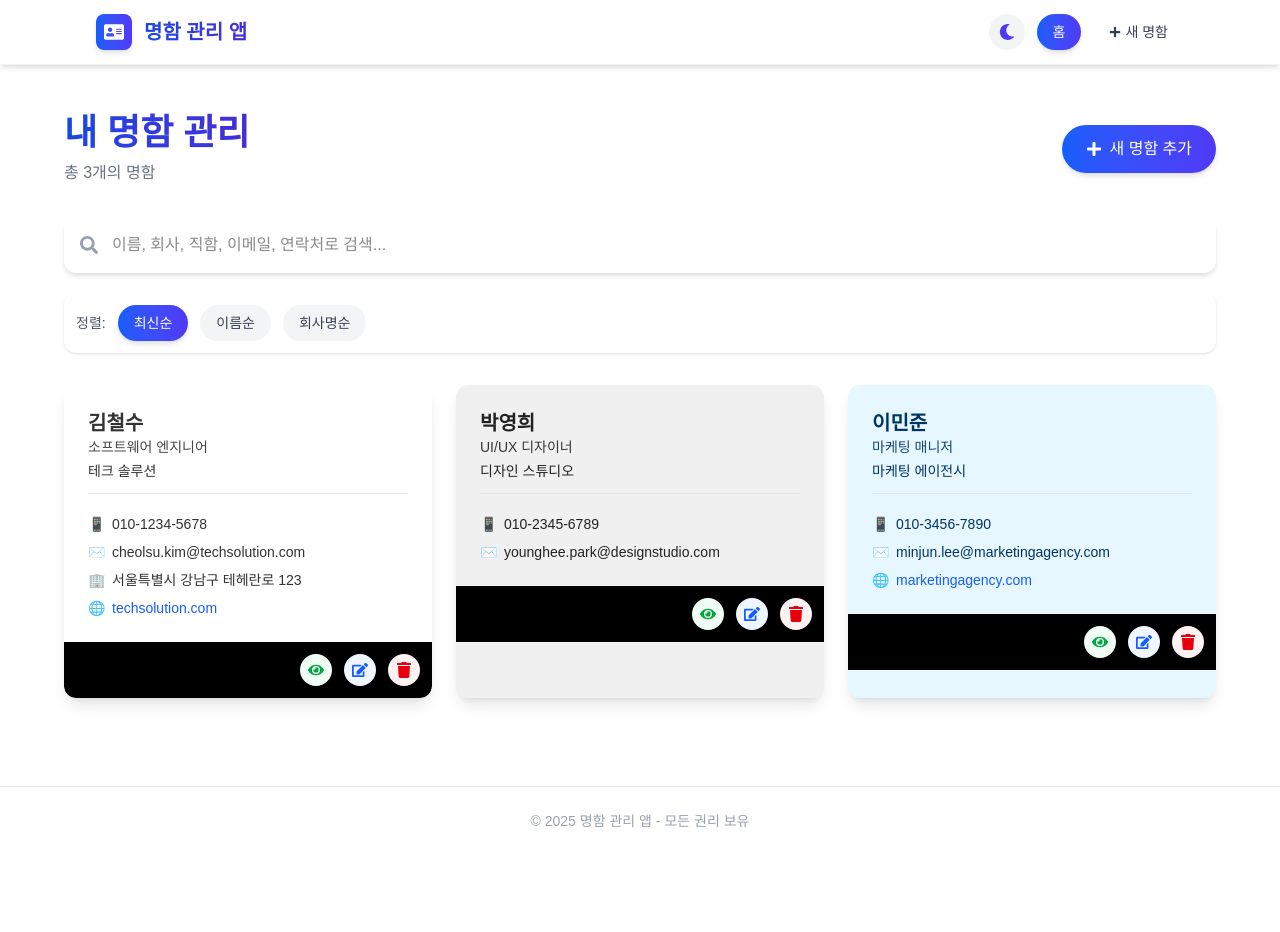
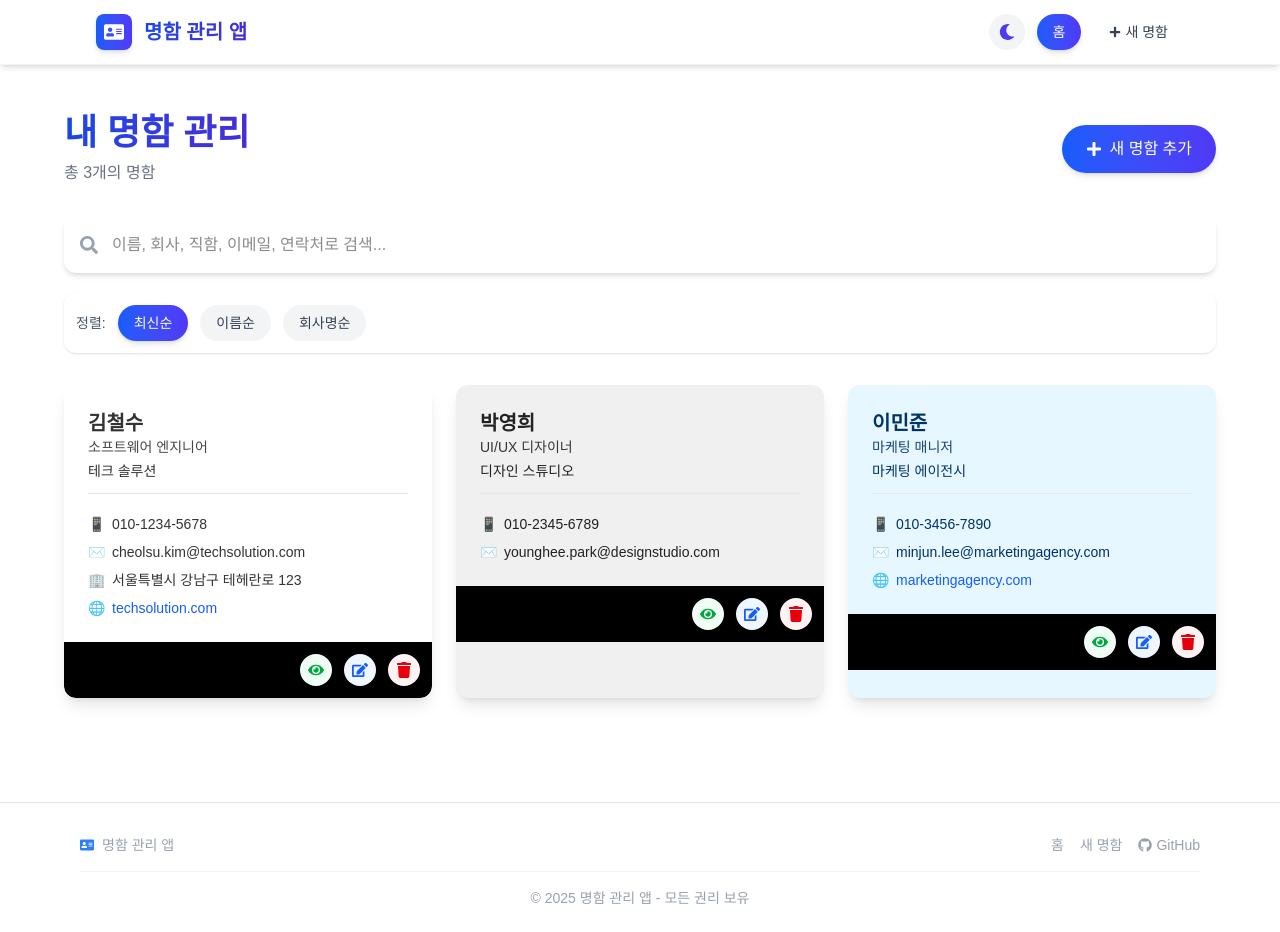
Before and after one commit to heejunparkk/business-card-manager, a Next.js app: page / in a window 1280 px wide. Before the commit the page ends 855 px from the top, so only its background shows below. Built offline with nearby package versions, Linux system fonts and the light colour scheme.

Commit message:
feat: Add Footer component and integrate it into the layout

```diff
--- a/src/app/layout.tsx
+++ b/src/app/layout.tsx
@@ -2,6 +2,7 @@ import type { Metadata } from "next";
 import { Geist, Geist_Mono } from "next/font/google";
 import "./globals.css";
 import Header from "@/components/Header";
+import Footer from "@/components/Footer";
 import { ThemeProvider } from "@/contexts/ThemeContext";
 
 const geistSans = Geist({
@@ -28,19 +29,12 @@ export default function RootLayout({
     <html lang="ko">
       <body
         suppressHydrationWarning={true}
-        className={`${geistSans.variable} ${geistMono.variable} antialiased bg-gradient-to-b from-gray-50 to-gray-100 dark:from-gray-900 dark:to-gray-800 min-h-screen`}
+        className={`${geistSans.variable} ${geistMono.variable} antialiased bg-gradient-to-b from-gray-50 to-gray-100 dark:from-gray-900 dark:to-gray-800 min-h-screen flex flex-col`}
       >
         <ThemeProvider>
           <Header />
-          <main className="pt-6 pb-16">{children}</main>
-          <footer
-            className="text-center text-gray-400 dark:text-gray-500 text-sm py-6 border-t border-gray-200 dark:border-gray-700 bg-white dark:bg-gray-900 bg-opacity-60 dark:bg-opacity-60 backdrop-blur-sm"
-            style={{ backgroundColor: "var(--footer-bg)" }}
-          >
-            <p>
-              &copy; {new Date().getFullYear()} 명함 관리 앱 - 모든 권리 보유
-            </p>
-          </footer>
+          <main className="pt-6 pb-20 flex-grow">{children}</main>
+          <Footer />
         </ThemeProvider>
       </body>
     </html>
--- /dev/null
+++ b/src/components/Footer.tsx
@@ -0,0 +1,48 @@
+"use client";
+
+import { FC } from "react";
+import Link from "next/link";
+import { FaAddressCard, FaGithub } from "react-icons/fa";
+
+const Footer: FC = () => {
+  const currentYear = new Date().getFullYear();
+
+  return (
+    <footer
+      className="text-gray-400 dark:text-gray-500 text-sm pt-8 pb-6 border-t border-gray-200 dark:border-gray-700 bg-white dark:bg-gray-900 bg-opacity-60 dark:bg-opacity-60 backdrop-blur-sm mt-auto"
+      style={{ backgroundColor: "var(--footer-bg)" }}
+    >
+      <div className="max-w-6xl mx-auto px-4">
+        <div className="flex flex-col md:flex-row justify-between items-center mb-4">
+          <div className="flex items-center mb-4 md:mb-0">
+            <FaAddressCard className="text-blue-500 mr-2" />
+            <span className="font-medium">명함 관리 앱</span>
+          </div>
+
+          <div className="flex space-x-4">
+            <Link href="/" className="hover:text-blue-500 transition-colors">
+              홈
+            </Link>
+            <Link href="/add" className="hover:text-blue-500 transition-colors">
+              새 명함
+            </Link>
+            <a
+              href="https://github.com"
+              target="_blank"
+              rel="noopener noreferrer"
+              className="flex items-center hover:text-blue-500 transition-colors"
+            >
+              <FaGithub className="mr-1" /> GitHub
+            </a>
+          </div>
+        </div>
+
+        <div className="border-t border-gray-100 dark:border-gray-800 pt-4 text-center">
+          <p>&copy; {currentYear} 명함 관리 앱 - 모든 권리 보유</p>
+        </div>
+      </div>
+    </footer>
+  );
+};
+
+export default Footer;
```
